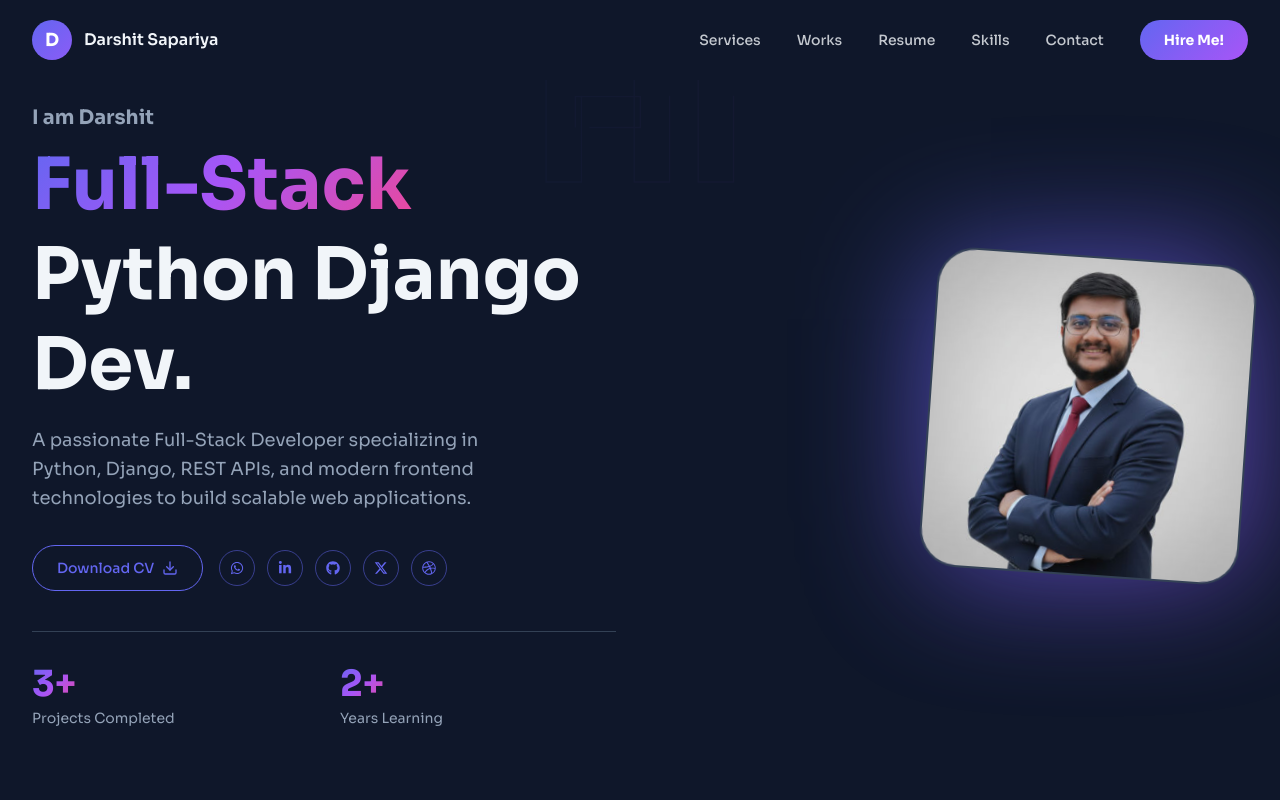
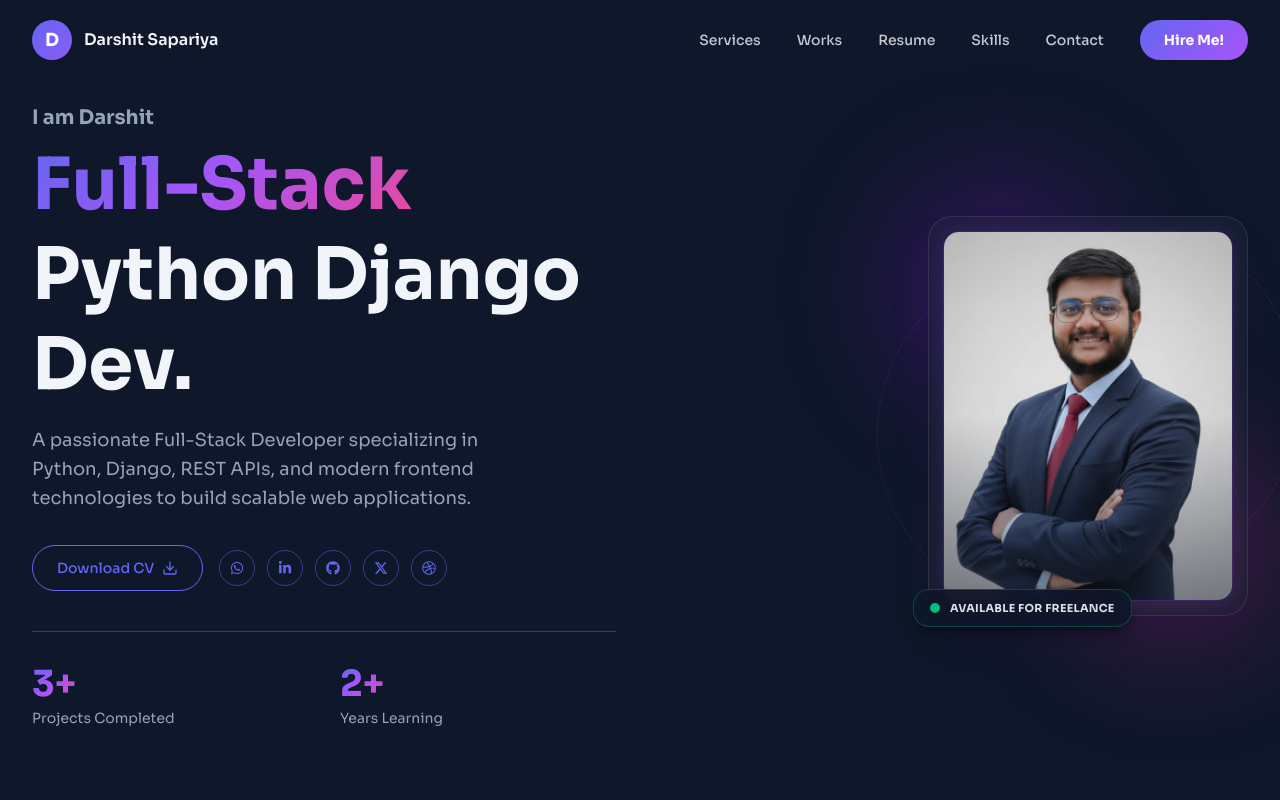
Before and after one commit to Darshit-Sapariya/portfolio, a Next.js app: page / in a window 1280 px wide. Shown: the top 800 px of the page. Built offline with nearby package versions, Linux system fonts and the light colour scheme.

Commit message:
Redesign Hero right side with futuristic floating glass card and status badge

```diff
--- a/components/hero.tsx
+++ b/components/hero.tsx
@@ -128,16 +128,49 @@ export default function Hero() {
             transition={{ duration: 0.6, delay: 0.2 }}
             className="flex justify-center md:justify-end"
           >
-            <div className="relative">
-              <div className="absolute inset-0 rounded-[38px] gradient-primary blur-3xl opacity-20 animate-pulse-glow" />
-              <div className="relative w-64 h-64 md:w-80 md:h-80 rounded-[38px] border-2 border-border overflow-hidden rotate-[4deg] hover:rotate-0 transition-all duration-500">
-                <Image
-                  src="/my.jpg"
-                  alt="Darshit Sapariya"
-                  fill
-                  className="object-cover"
-                />
+            {/* Main Visual Container */}
+            <div className="relative w-72 h-96 md:w-80 md:h-[400px] flex items-center justify-center">
+
+              {/* Futuristic Background Blur & Glowing Gradients */}
+              <div className="absolute -top-6 -left-6 w-48 h-48 bg-purple-600/30 rounded-full blur-3xl pointer-events-none" />
+              <div className="absolute -bottom-6 -right-6 w-48 h-48 bg-pink-500/25 rounded-full blur-3xl pointer-events-none" />
+
+              {/* Subtle Dot Grid Pattern */}
+              <div className="absolute inset-0 bg-[radial-gradient(#a855f7_1.2px,transparent_1.2px)] [background-size:20px_20px] opacity-25 pointer-events-none rounded-3xl" />
+
+              {/* Decorative Rotating Geometric Ring */}
+              <div className="absolute -inset-4 border border-dashed border-purple-500/20 rounded-full animate-[spin_40s_linear_infinite] pointer-events-none" />
+
+              {/* Outer Neon Glow / Glass Card */}
+              <div className="relative w-full h-full rounded-3xl border border-white/10 bg-card/40 backdrop-blur-md p-3.5 shadow-2xl shadow-purple-950/20 group hover:border-purple-500/35 transition-all duration-500 flex flex-col justify-between">
+
+                {/* Neon Border Image Wrapper */}
+                <div className="relative w-full h-full rounded-2xl overflow-hidden border border-purple-500/20 shadow-[0_0_20px_rgba(168,85,247,0.15)] group-hover:border-purple-500/40 group-hover:shadow-[0_0_30px_rgba(168,85,247,0.3)] transition-all duration-500">
+                  <Image
+                    src="/my.jpg"
+                    alt="Darshit Sapariya"
+                    fill
+                    className="object-cover group-hover:scale-105 transition-transform duration-700"
+                    priority
+                  />
+
+                  {/* Subtle overlay gradient on image */}
+                  <div className="absolute inset-0 bg-gradient-to-t from-background/40 via-transparent to-transparent pointer-events-none" />
+                </div>
+
+                {/* Floating "Available for Freelance" Status Card */}
+                <div className="absolute -bottom-3 -left-4 z-20 flex items-center gap-2.5 bg-background/95 backdrop-blur-md border border-emerald-500/30 px-4 py-2.5 rounded-2xl shadow-lg shadow-black/35 hover:scale-105 transition-transform duration-300">
+                  <span className="relative flex h-2.5 w-2.5">
+                    <span className="animate-ping absolute inline-flex h-full w-full rounded-full bg-emerald-400 opacity-75"></span>
+                    <span className="relative inline-flex rounded-full h-2.5 w-2.5 bg-emerald-500"></span>
+                  </span>
+                  <span className="text-[11px] font-bold text-foreground/90 tracking-wide uppercase">
+                    Available for Freelance
+                  </span>
+                </div>
+
               </div>
+
             </div>
           </motion.div>
         </div>
```
